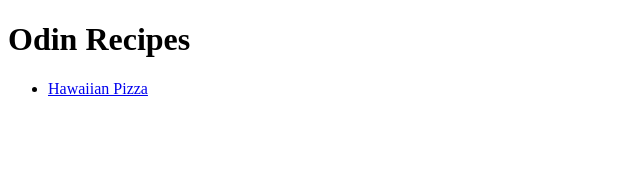
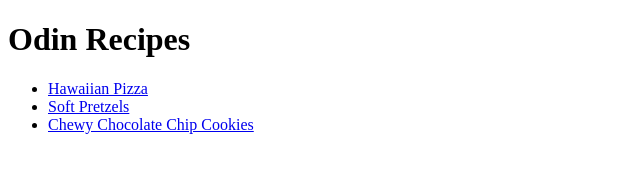
Before and after one commit to Bakresh/odin-recipes, a plain HTML site: page index.html in a window 1280 px wide. Shown: the whole page, without its empty margins (0-640 px from the left). Drawn offline with Linux system fonts and the light colour scheme.

Commit message:
Add two recently added recipes to the list

```diff
--- a/index.html
+++ b/index.html
@@ -9,6 +9,8 @@
         <h1>Odin Recipes</h1>
         <ul>
             <li><a href="./recipes/hawaiian-pizza.html">Hawaiian Pizza</a></li>
+            <li><a href="./recipes/soft-pretzels.html">Soft Pretzels</a></li>
+            <li><a href="./recipes/chewy-chocolate-chip-cookies.html">Chewy Chocolate Chip Cookies</a></li>
         </ul>
     </body>
 </html>
```
